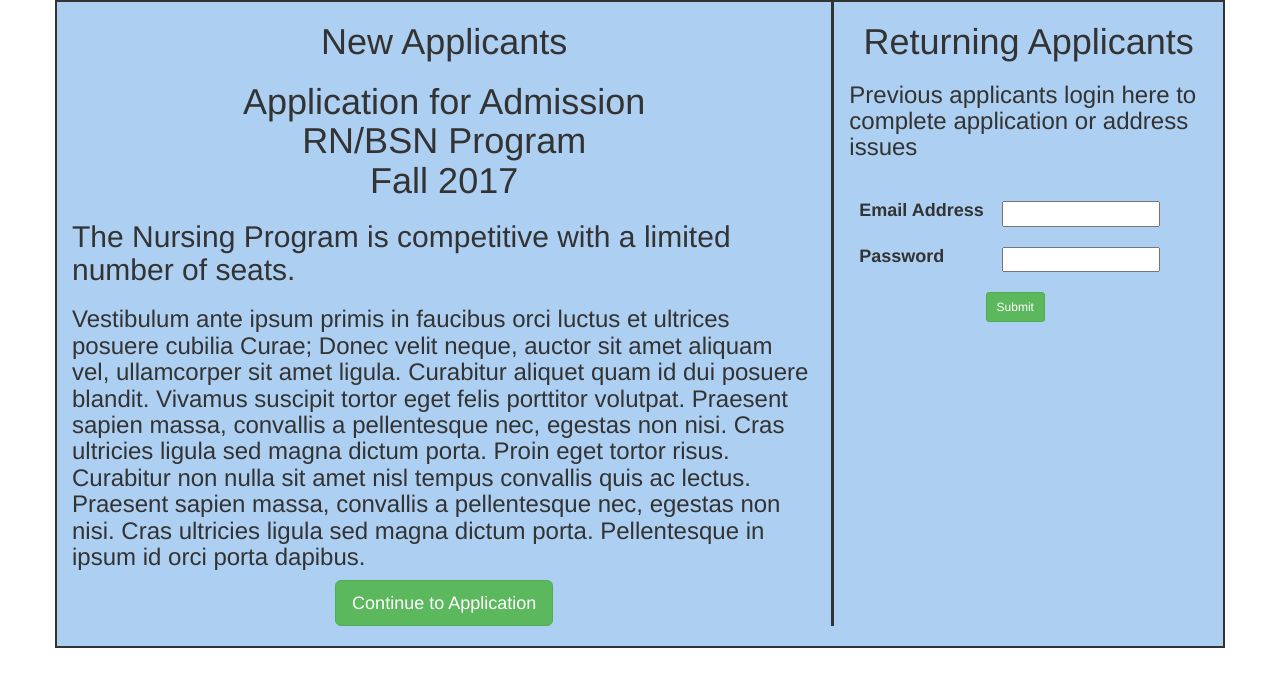
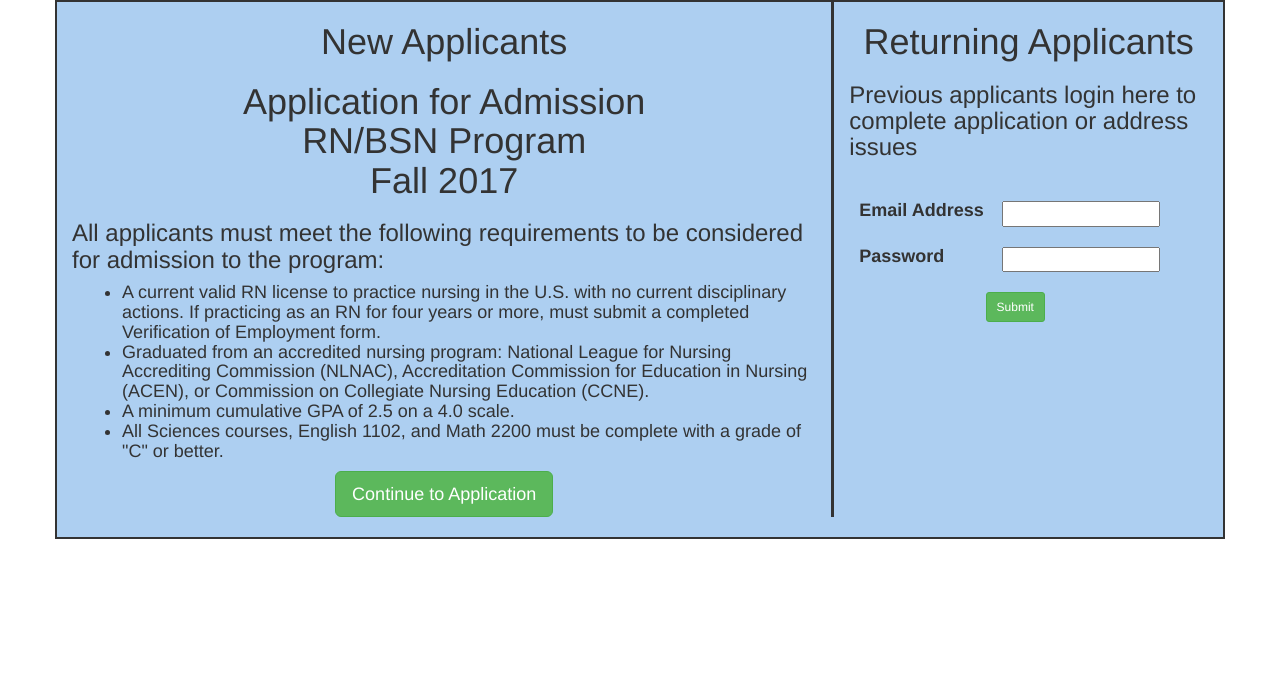
Before and after one commit to marcellushan/nursing, a CodeIgniter app: page /nursing/ in a window 1280 px wide. Shown: the part 100-787 px from the top of the page. Run offline with CodeIgniter, Linux system fonts and the light colour scheme; some libraries are stand-ins or nearby versions.

```diff
--- a/application/models/MailModel.php
+++ b/application/models/MailModel.php
@@ -28,9 +28,9 @@ class MailModel extends CI_Model {
         $this->email->initialize($config);
 
         $this->email->from('webmaster@highlands.edu', 'Georgia Highlands College');
-        $this->email->to('mhannah@highlands.edu');
+        $this->email->to('cjablons@highlands.edu');
 //        $this->email->to('bba@highlands.edu');
-//        $this->email->cc('mhannah@highlands.edu');
+        $this->email->cc('mhannah@highlands.edu');
         $body = "<h1>" . $first ." " . $last . "</h1>";
         $body = $body . "<h2>Has submitted an application to the Nursing Program at Georgia Highlands College.</h2>";
 //        $body = $body . "<h2>Your application has been received and you will be notified as soon as a decision is made.</h2>";
--- a/application/views/license.php
+++ b/application/views/license.php
@@ -32,6 +32,11 @@
 				<h3><input type="checkbox" name="active" value="1"></h3>
 			</div>
 		</div><!--row-->
+		<div class="row">
+			<div class="col-md-6 col-md-offset-3">
+				<h3>Please attach a copy of your license</h3>
+			</div>
+		</div><!--row-->
         <div class="row">
             <div class="col-md-3 col-md-offset-4"><input type="file" name="fileToUpload" id="license" accept="image/*" capture="camera" class="upload" onsubmit="return Validate(this);"></div>
         </div><!--row-->
--- a/application/views/templates/header.php
+++ b/application/views/templates/header.php
@@ -19,7 +19,7 @@
 			webshims.polyfill('forms');
 			webshims.cfg.no$Switch = true;
 		</script>
-	    <script src="<?php echo base_url() ?>assets/jquery/jquery_validation.js"></script>
+<!--	    <script src="--><?php //echo base_url() ?><!--assets/jquery/jquery_validation.js"></script>-->
      </head>
 	<body>
 		<header class="container">
--- a/application/views/welcome.php
+++ b/application/views/welcome.php
@@ -6,13 +6,17 @@
                     RN/BSN Program
                     <br>Fall 2017
                 </h1>
-
-
-                <h2>The Nursing Program is competitive with a limited number of seats.</h2>
-                <h3>
-                    Vestibulum ante ipsum primis in faucibus orci luctus et ultrices posuere cubilia Curae; Donec velit neque, auctor sit amet aliquam vel, ullamcorper sit amet ligula. Curabitur aliquet quam id dui posuere blandit. Vivamus suscipit tortor eget felis porttitor volutpat. Praesent sapien massa, convallis a pellentesque nec, egestas non nisi. Cras ultricies ligula sed magna dictum porta. Proin eget tortor risus. Curabitur non nulla sit amet nisl tempus
-                    convallis quis ac lectus. Praesent sapien massa, convallis a pellentesque nec, egestas non nisi. Cras ultricies ligula sed magna dictum porta. Pellentesque in ipsum id orci porta dapibus.
-                </h3>
+            <h3>All applicants must meet the following requirements to be considered for admission to the program:</h3>
+            <h4>
+                <ul>
+                    <li>A current valid RN license to practice nursing in the U.S. with no current disciplinary actions.
+                        If practicing as an RN for four years or more, must submit a completed Verification of Employment form.</li>
+                    <li> Graduated from an accredited nursing program: National League for Nursing Accrediting Commission (NLNAC),
+                        Accreditation Commission for Education in Nursing (ACEN), or Commission on Collegiate Nursing Education (CCNE).</li>
+                    <li>A minimum cumulative GPA of 2.5 on a 4.0 scale.</li>
+                    <li>All Sciences courses, English 1102, and Math 2200 must be complete with a grade of "C" or better.</li>
+                </ul>
+            </h4>
 
                 <form action="<?=base_url("home/display/create_applicant")?>" method="post" id="welcome">
 
```
Also changed, not shown: application/controllers/Admin.php (+4 -4 lines), application/views/view_applicant.php (+25 -19 lines), assets/uploads/1042smith-greg-2.jpg-1024x731.jpeg (added), assets/uploads/170laundry.jpg (added), assets/uploads/3532laundry.jpg (added), 1 other file.
